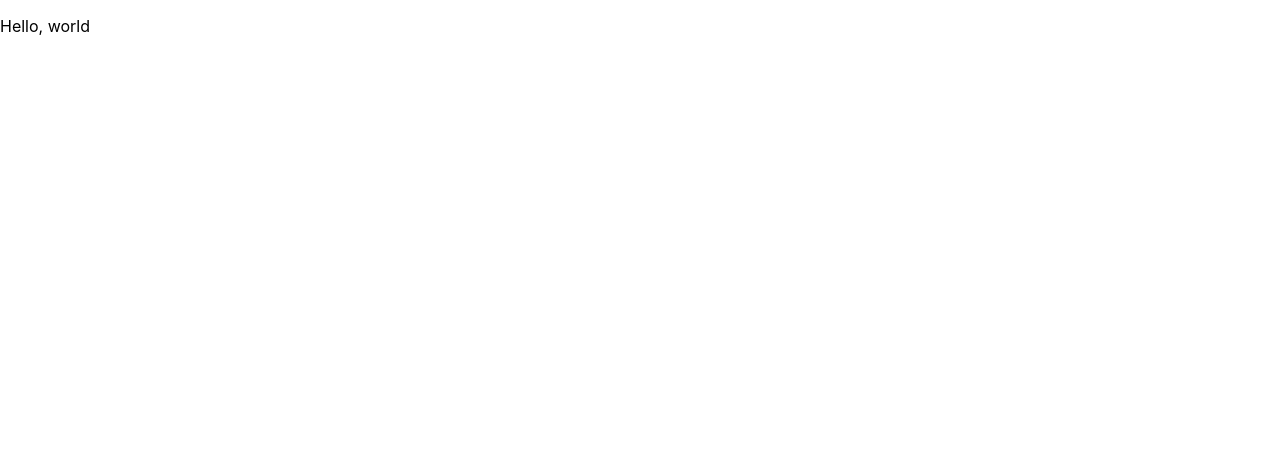
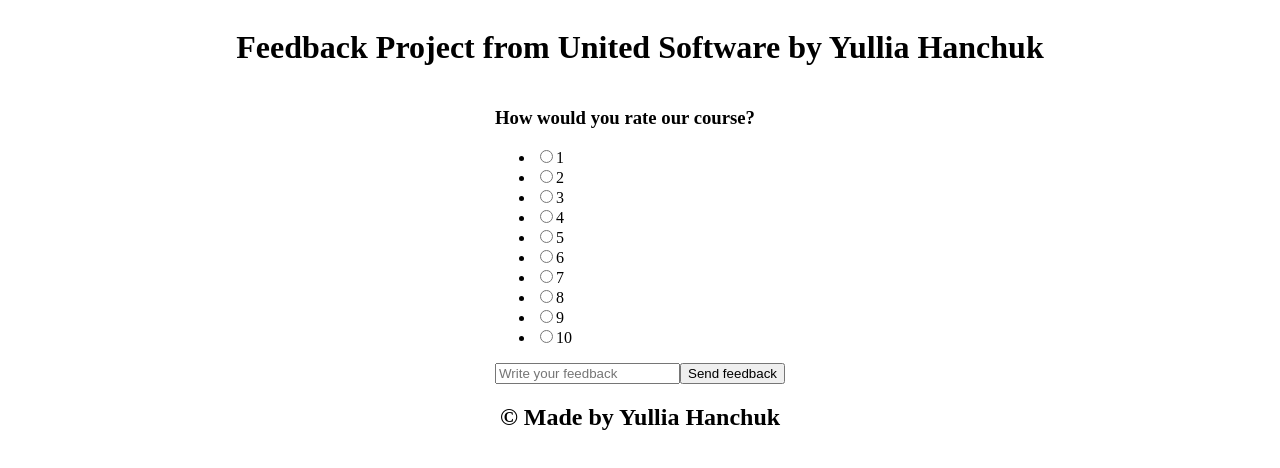
Before and after one commit to YuliaGanchuk/react-course-, a React (Create React App) app in the folder my-app/: page / in a window 1280 px wide. Shown: the top 468 px of the page. Built offline with nearby package versions, Linux system fonts and the light colour scheme.

Commit message:
homework1

```diff
--- a/my-app/src/App.css
+++ /dev/null
@@ -1,38 +0,0 @@
-.App {
-  text-align: center;
-}
-
-.App-logo {
-  height: 40vmin;
-  pointer-events: none;
-}
-
-@media (prefers-reduced-motion: no-preference) {
-  .App-logo {
-    animation: App-logo-spin infinite 20s linear;
-  }
-}
-
-.App-header {
-  background-color: #282c34;
-  min-height: 100vh;
-  display: flex;
-  flex-direction: column;
-  align-items: center;
-  justify-content: center;
-  font-size: calc(10px + 2vmin);
-  color: white;
-}
-
-.App-link {
-  color: #61dafb;
-}
-
-@keyframes App-logo-spin {
-  from {
-    transform: rotate(0deg);
-  }
-  to {
-    transform: rotate(360deg);
-  }
-}
--- a/my-app/src/App.js
+++ b/my-app/src/App.js
@@ -1,25 +1,19 @@
-import logo from './logo.svg';
-import './App.css';
+// import logo from './logo.svg';
+// import './App.css';
+import React from "react";
+import Header from "./components/Header";
+import MainContent from "./components/MainContent";
+import Footer from "./components/Footer";
+import './styles/App.css';
 
 function App() {
   return (
-    <p>Hello, world</p>
-    // <div className="App">
-    //   <header className="App-header">
-    //     <img src={logo} className="App-logo" alt="logo" />
-    //     <p>
-    //       Edit <code>src/App.js</code> and save to reload.
-    //     </p>
-    //     <a
-    //       className="App-link"
-    //       href="https://reactjs.org"
-    //       target="_blank"
-    //       rel="noopener noreferrer"
-    //     >
-    //       Learn React
-    //     </a>
-    //   </header>
-    // </div>
+    <div className="App">
+      <Header name = "Yullia Hanchuk"/>
+      <MainContent value = "10"/>
+      <Footer name = "Yullia Hanchuk"/>
+    </div>
+
   );
 }
 
--- /dev/null
+++ b/my-app/src/components/Footer.jsx
@@ -0,0 +1,9 @@
+import React from "react";
+
+const Footer = (props) => {
+    return(
+        <h2>© Made by {props.name}</h2>
+    );
+
+}
+export default Footer;
--- /dev/null
+++ b/my-app/src/components/Header.jsx
@@ -0,0 +1,9 @@
+import React from "react";
+
+const Header = (props) => {
+    return(
+        <h1>Feedback Project from United Software by {props.name}</h1>
+    );
+
+}
+export default Header;
--- /dev/null
+++ b/my-app/src/components/MainContent.jsx
@@ -0,0 +1,50 @@
+import React from "react";
+
+
+const ListOfRadio = (props) => {
+    const number = props.value;
+    const numberArray = [];
+    for( let i= 1; i<=number; i++){
+        numberArray.push(i);
+    }
+
+    const listItems = numberArray.map((element) =>
+    <li>
+            <input type="radio" name="rad" id={element} value={element} />
+            <label htmlFor={element}>{element}</label>
+    </li>)
+    return(
+
+        <ul>{listItems}</ul>
+
+    );
+}
+
+const InputText =() => {
+    return(
+
+        <input type="text" placeholder="Write your feedback" />
+
+    );
+}
+const ButtonSubmitText = () => {
+    return(
+
+        <button>Send feedback</button>
+
+    );
+}
+
+const MainContent = (props) => {
+    return(
+        <div>
+            <h3>How would you rate our course?</h3>
+            <ListOfRadio value = {props.value}/>
+            <InputText/>
+            <ButtonSubmitText/>
+        </div>
+
+    );
+
+}
+export default MainContent;
--- a/my-app/src/index.js
+++ b/my-app/src/index.js
@@ -1,8 +1,8 @@
 import React from 'react';
 import ReactDOM from 'react-dom/client';
-import './index.css';
+// import './index.css';
 import App from './App';
-import reportWebVitals from './reportWebVitals';
+// import reportWebVitals from './reportWebVitals';
 
 const root = ReactDOM.createRoot(document.getElementById('root'));
 root.render(
@@ -14,4 +14,4 @@ root.render(
 // If you want to start measuring performance in your app, pass a function
 // to log results (for example: reportWebVitals(console.log))
 // or send to an analytics endpoint. Learn more: https://bit.ly/CRA-vitals
-reportWebVitals();
+// reportWebVitals();
--- /dev/null
+++ b/my-app/src/styles/App.css
@@ -0,0 +1,15 @@
+/* *{
+    margin: 0;
+    padding: 0;
+    box-sizing: border-box;
+} */
+
+#root{
+    display: flex;
+    justify-content: center;
+}
+.App{
+    display: flex;
+    flex-direction: column;
+    align-items: center;
+}
```
